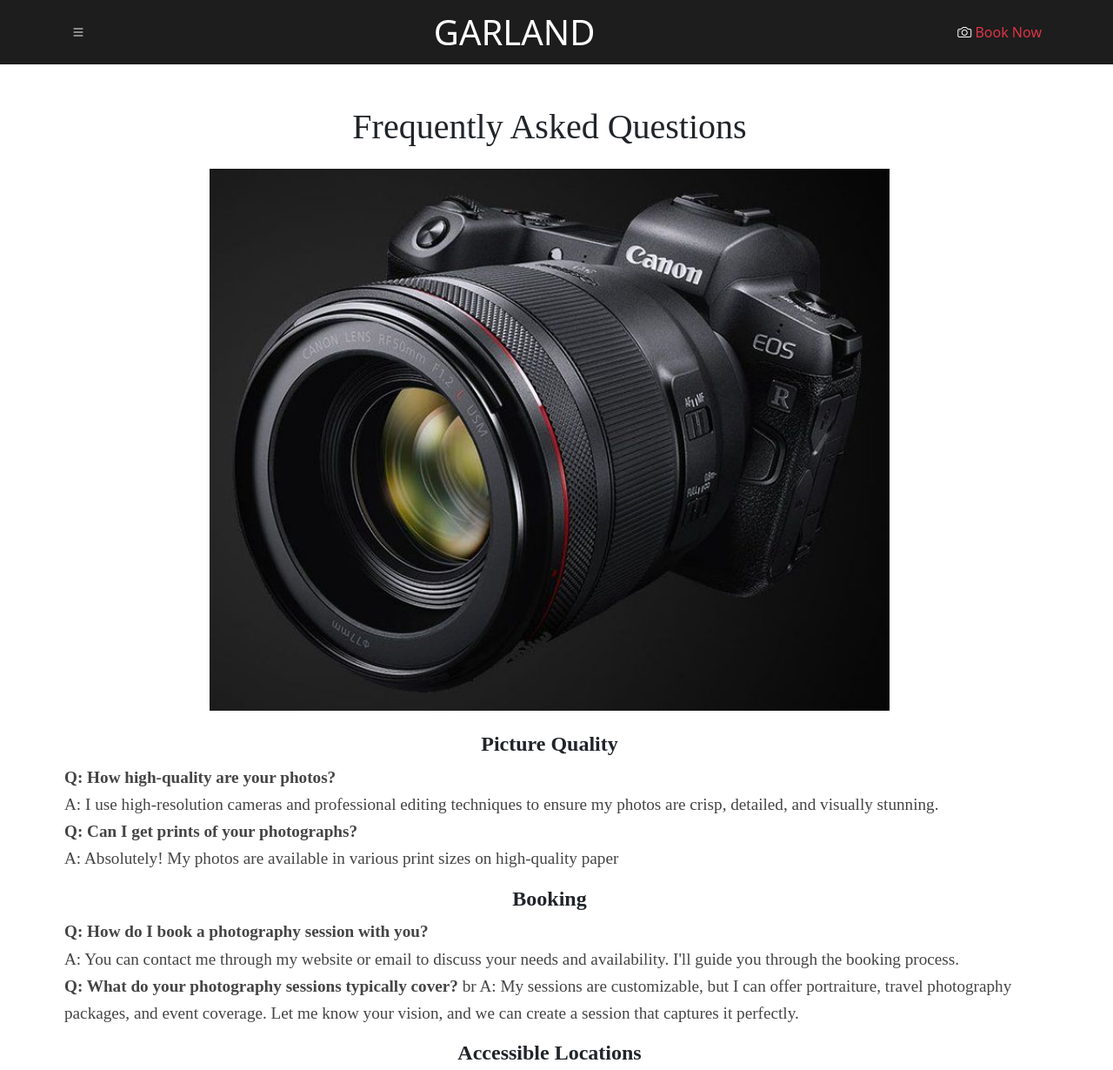
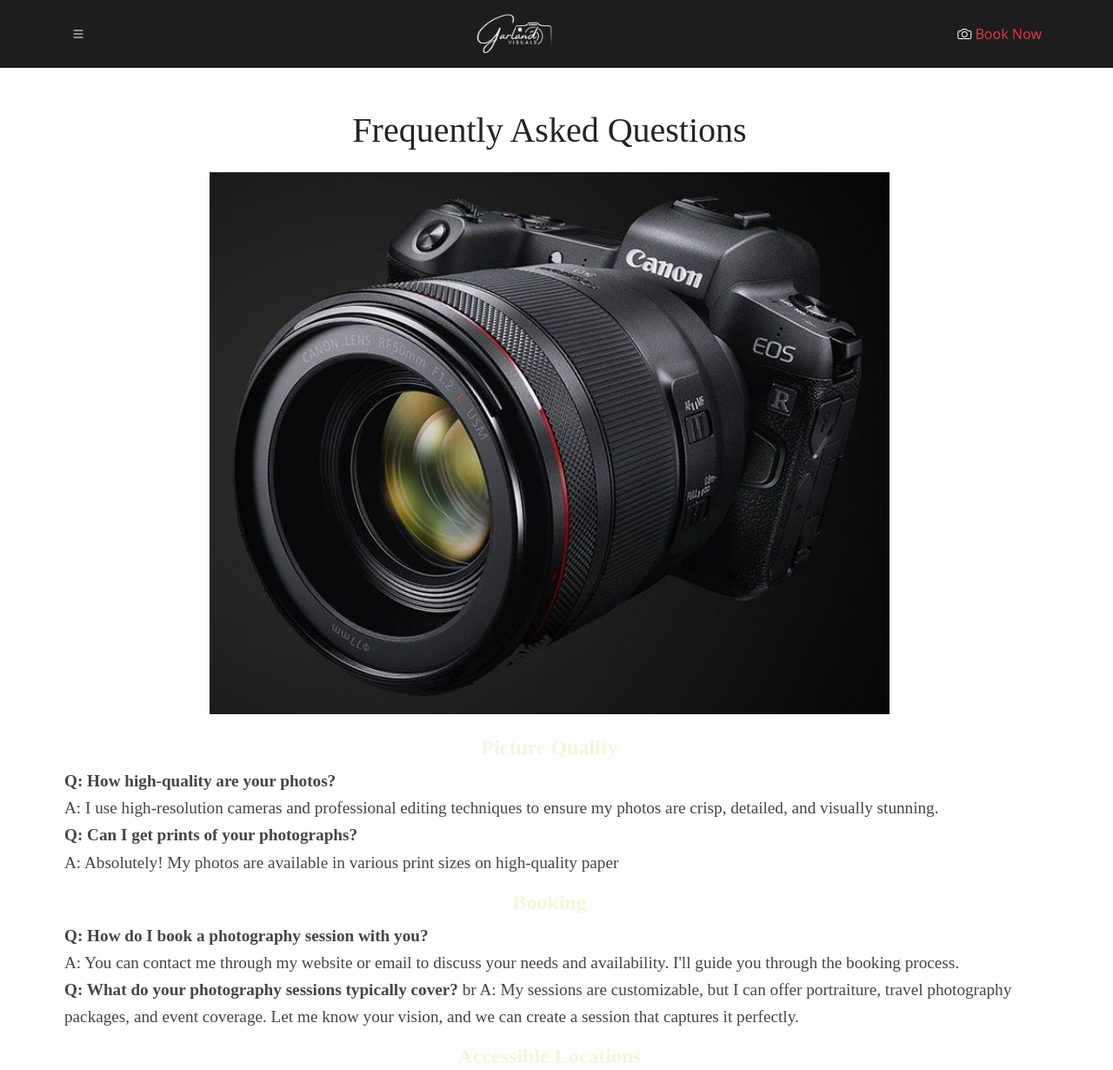
Before and after one commit to theboyyourejected/Garland-Visuals, a plain HTML site: page html/faq.html in a window 1280 px wide. Shown: the top 1230 px of the page at 87% size. Drawn offline with nearby package versions, Linux system fonts and the light colour scheme; a web font is replaced by a local one.

Commit message:
just added the logo

```diff
--- a/html/faq.html
+++ b/html/faq.html
@@ -17,7 +17,7 @@
     <nav style="background-color:#1d1d1d ;" class="navbar">
         <div class="container">
             <i style=" cursor: pointer;" class="text-white bi bi-list" onclick="openAm()"></i>
-            <a class="navbar-brand" href="../index.html"><div class="garland display-6 text-white">GARLAND</div> </a>
+            <a class="navbar-brand" href="../index.html"><img width="100px" src="../images/Garlandlogo2.png" alt=""></a>
             <div class="d-none d-md-block text-danger"><i class="text-white bi bi-camera"></i> Book Now</div>
         </div>
     </nav>
@@ -37,7 +37,7 @@
     <div class="container mt-5">
         <h1 class="text-center text-dark mb-4">Frequently Asked Questions</h1>
         <img class="d-block mx-auto" width="70%" src="../images/camera3.jpeg" alt="">
-        <h4 class="mt-4 text-dark text-center"><b>Picture Quality</b></h4>
+        <h4 class="mt-4 text-darkgit text-center"><b>Picture Quality</b></h4>
         <p>
             <b>Q: How high-quality are your photos?</b> <br>
                A: I use high-resolution cameras and professional editing techniques to ensure my photos are crisp, detailed, and visually stunning.
@@ -45,7 +45,7 @@
             A: Absolutely! My photos are available in various print sizes on high-quality paper
             </p>
 
-        <h4 class="text-center text-dark"><b>Booking</b></h4>
+        <h4 class="text-center text-darkgit"><b>Booking</b></h4>
         <p>
             <b>Q: How do I book a photography session with you?</b> <br>
             A: You can contact me through my website or email to discuss your needs and availability. I'll guide you through the booking process. <br>
@@ -55,7 +55,7 @@
         </p>
 
 
-        <h4 class="text-center text-dark"><b>Accessible Locations</b></h4>
+        <h4 class="text-center text-darkgit"><b>Accessible Locations</b></h4>
        <p>
             <b>Q: Do you have experience shooting in accessible locations?</b> <br>
             A: I'm happy to discuss your accessibility needs and recommend locations that cater to them. I'm committed to creating a comfortable and inclusive photography experience for everyone. <br>
```
Also changed, not shown: html/about.html (+1 -1 lines), html/book.html (+2 -2 lines), html/contact.html (+1 -1 lines), html/gallery.html (+1 -1 lines), index.html (+1 -1 lines), images/Garlandlogo.png (added), images/Garlandlogo2.png (added).
